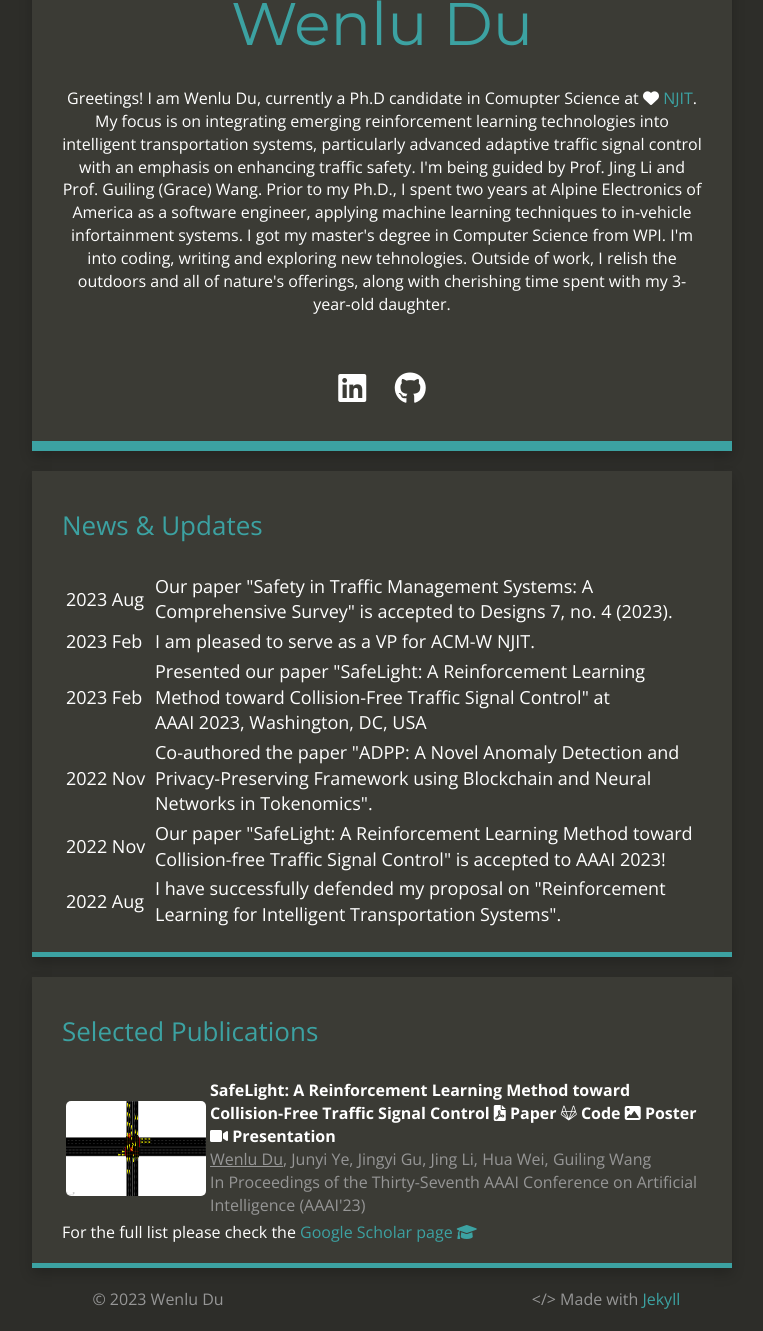
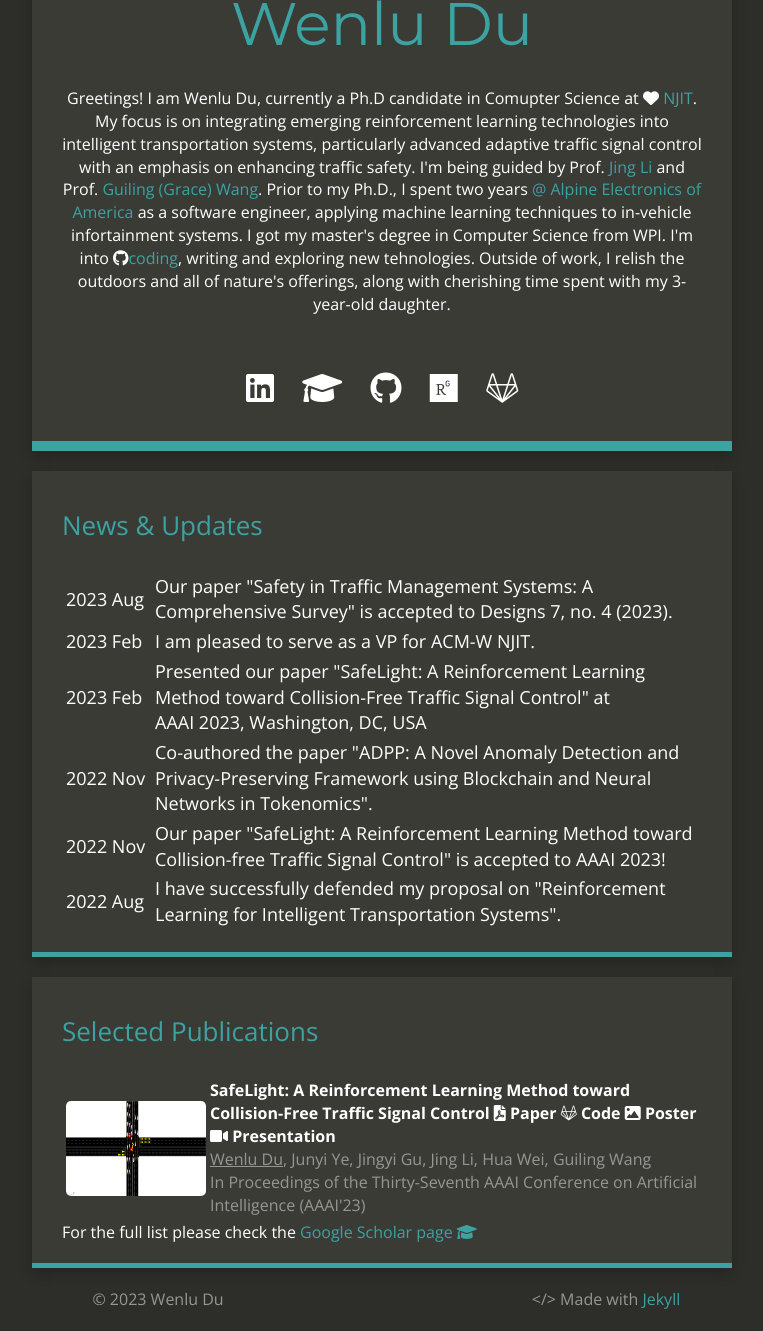
Before and after one commit to Wenlu057/Wenlu057.github.io, a Jekyll site: the page built from index.html, in a window 1280 px wide, cut to the strip 174-1505 px from the top of the page. Shown: the whole strip, without its empty margins (258-1021 px from the left). Built offline with Jekyll 4.4.1, drawn with Linux system fonts in a browser that asks for light colours; nearby versions of some CDN libraries.

Commit message:
Update _config.yml

```diff
--- a/_config.yml
+++ b/_config.yml
@@ -5,8 +5,8 @@ description: "A dark blog theme for Jekyll."
 baseurl: ""
 url: "http://Wenlu057.github.io"
 title_description: "Greetings! I am Wenlu Du, currently a Ph.D candidate in Comupter Science at <i class=\"fa fa-heart\"></i> <a href=\"https://njit.edu\">NJIT</a>. My focus is on integrating emerging reinforcement learning technologies into intelligent transportation systems, particularly advanced adaptive traffic signal control with an emphasis on enhancing traffic safety.
-I'm being guided by Prof. Jing Li and Prof. Guiling (Grace) Wang. Prior to my Ph.D., I spent two years at Alpine Electronics of America as a software engineer, applying machine learning techniques to in-vehicle infortainment systems. I got my master's degree in Computer Science from WPI.
-I'm into coding, writing and exploring new tehnologies. Outside of work, I relish the outdoors and all of nature's offerings, along with cherishing time spent with my 3-year-old daughter."
+I'm being guided by Prof. <a href=\"https://web.njit.edu/~jingli\">Jing Li</a> and Prof. <a href=\"https://web.njit.edu/~gwang/\">Guiling (Grace) Wang</a>. Prior to my Ph.D., I spent two years <a href=\"https://www.alpine-usa.com/\">@ Alpine Electronics of America</a> as a software engineer, applying machine learning techniques to in-vehicle infortainment systems. I got my master's degree in Computer Science from WPI.
+I'm into <i class=\"fab fa-github\"></i><a href=\"https://github.com/Wenlu057\">coding</a>, writing and exploring new tehnologies. Outside of work, I relish the outdoors and all of nature's offerings, along with cherishing time spent with my 3-year-old daughter."
 
 title_image: "https://en.gravatar.com/userimage/238596948/944341e5ab4f9cf8bd1b973073447ebe.jpeg?size=256"
 google_analytics: "UA-20365477-4"
@@ -19,10 +19,10 @@ post_limit: 5
 twitter_username:
 github_username:  Wenlu057
 instagram_username:
-reddit_username:
+gitlab_username: wenlu057
 linkedin_link: https://www.linkedin.com/in/duwenlu/
-google_plus_link: http://carte-noire.jacobtomlinson.co.uk/
-stackoverflow_link: http://carte-noire.jacobtomlinson.co.uk/
+google_scholar_link: https://scholar.google.com/citations?user=lp3vJ1AAAAAJ&hl=en
+research_gate_link: https://www.researchgate.net/profile/Wenlu-Du
 xing_link:
 facebook_link:
 
```
